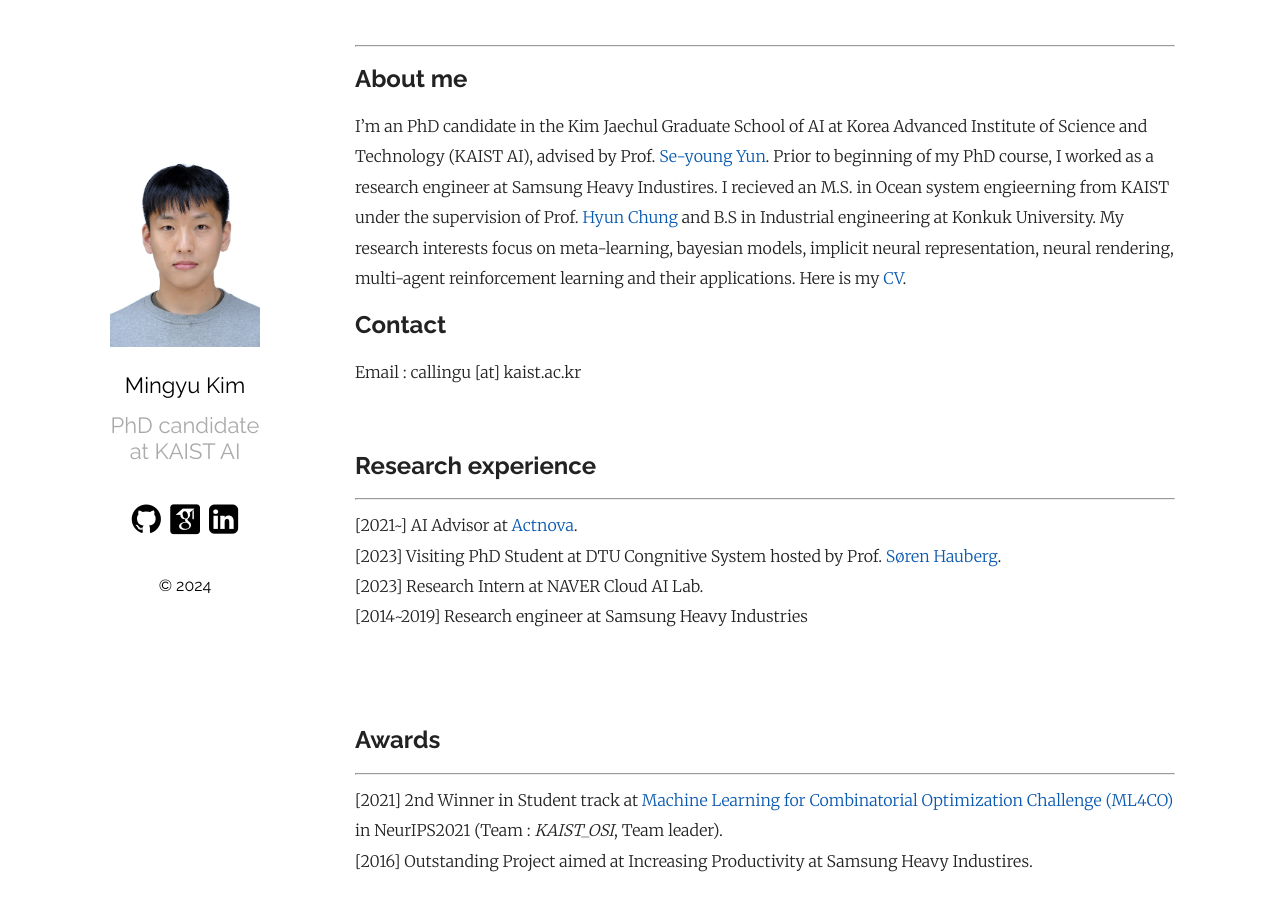
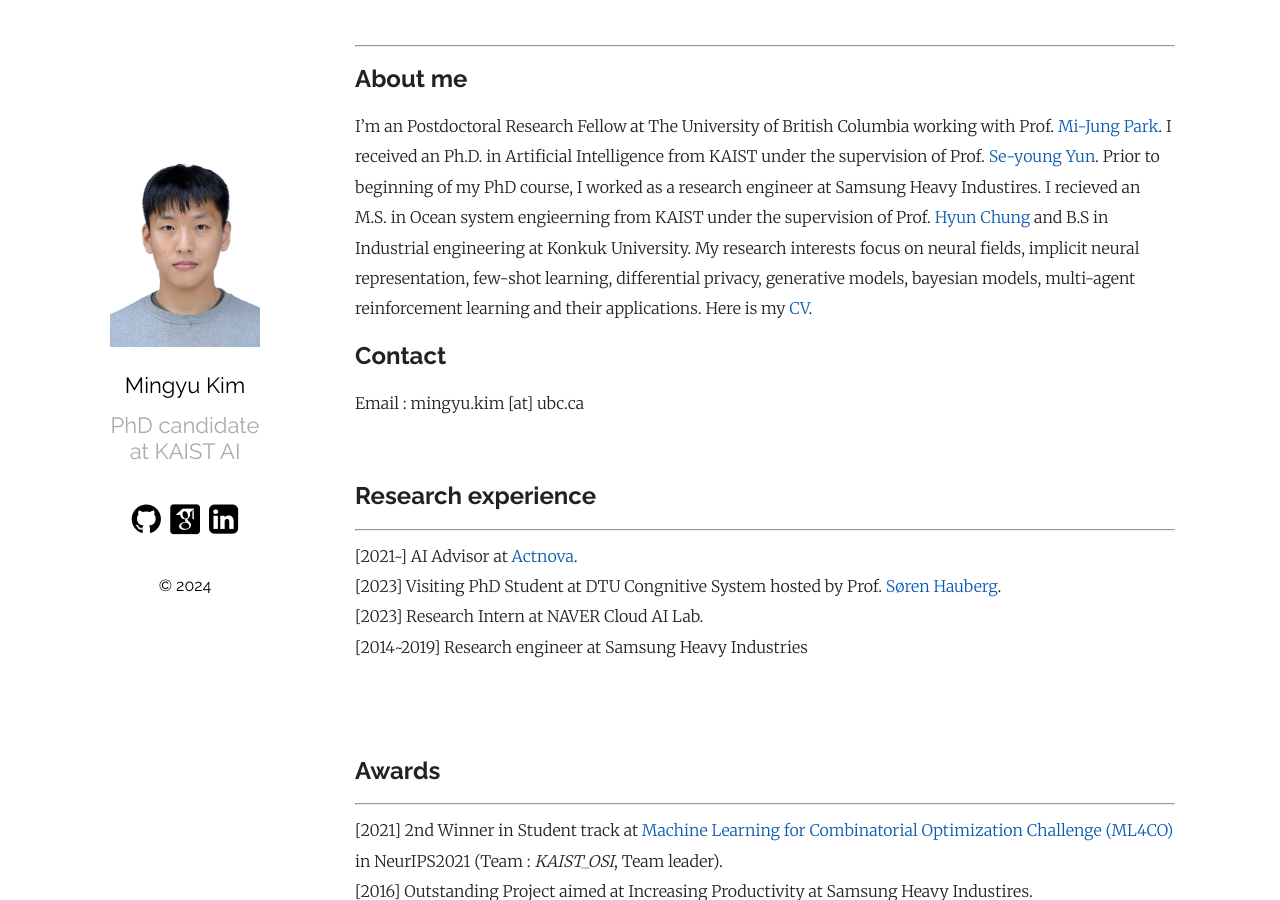
Before and after one commit to MingyuKim87/MingyuKim87.github.io, a Jekyll site: the page built from index.md, in a window 1280 px wide and 900 px high. Built offline with Jekyll 4.4.1, drawn with Linux system fonts in a browser that asks for light colours; some web fonts are replaced.

Commit message:
Update index.md

```diff
--- a/index.md
+++ b/index.md
@@ -6,11 +6,11 @@
 
 ## About me
 
-I’m an PhD candidate in the Kim Jaechul Graduate School of AI at Korea Advanced Institute of Science and Technology (KAIST AI), advised by Prof. [Se-young Yun][seyoung-yun]. Prior to beginning of my PhD course, I worked as a research engineer at Samsung Heavy Industires. I recieved an M.S. in Ocean system engieerning from KAIST under the supervision of Prof. [Hyun Chung][hyun-chung] and B.S in Industrial engineering at Konkuk University. My research interests focus on meta-learning, bayesian models, implicit neural representation, neural rendering, multi-agent reinforcement learning and their applications. Here is my [CV].
+I’m an Postdoctoral Research Fellow at The University of British Columbia working with Prof. [Mi-Jung Park][mijung-park]. I received an Ph.D. in Artificial Intelligence from KAIST under the supervision of Prof. [Se-young Yun][seyoung-yun]. Prior to beginning of my PhD course, I worked as a research engineer at Samsung Heavy Industires. I recieved an M.S. in Ocean system engieerning from KAIST under the supervision of Prof. [Hyun Chung][hyun-chung] and B.S in Industrial engineering at Konkuk University. My research interests focus on neural fields, implicit neural representation, few-shot learning, differential privacy, generative models, bayesian models, multi-agent reinforcement learning and their applications. Here is my [CV].
 
 ## Contact
 
-Email : callingu [at] kaist.ac.kr
+Email : mingyu.kim [at] ubc.ca
 
 <br/>
 
@@ -151,6 +151,7 @@
 <br/>
 <br/>
 
+[mijung-park]: https://parklabml.github.io/
 [seyoung-yun]: http://osi.kaist.ac.kr/professor/
 [hyun-chung]: http://psel.cnu.ac.kr/mdps_team/dr-hyun-chung/
 [soren]: http://www2.compute.dtu.dk/~sohau/
```
